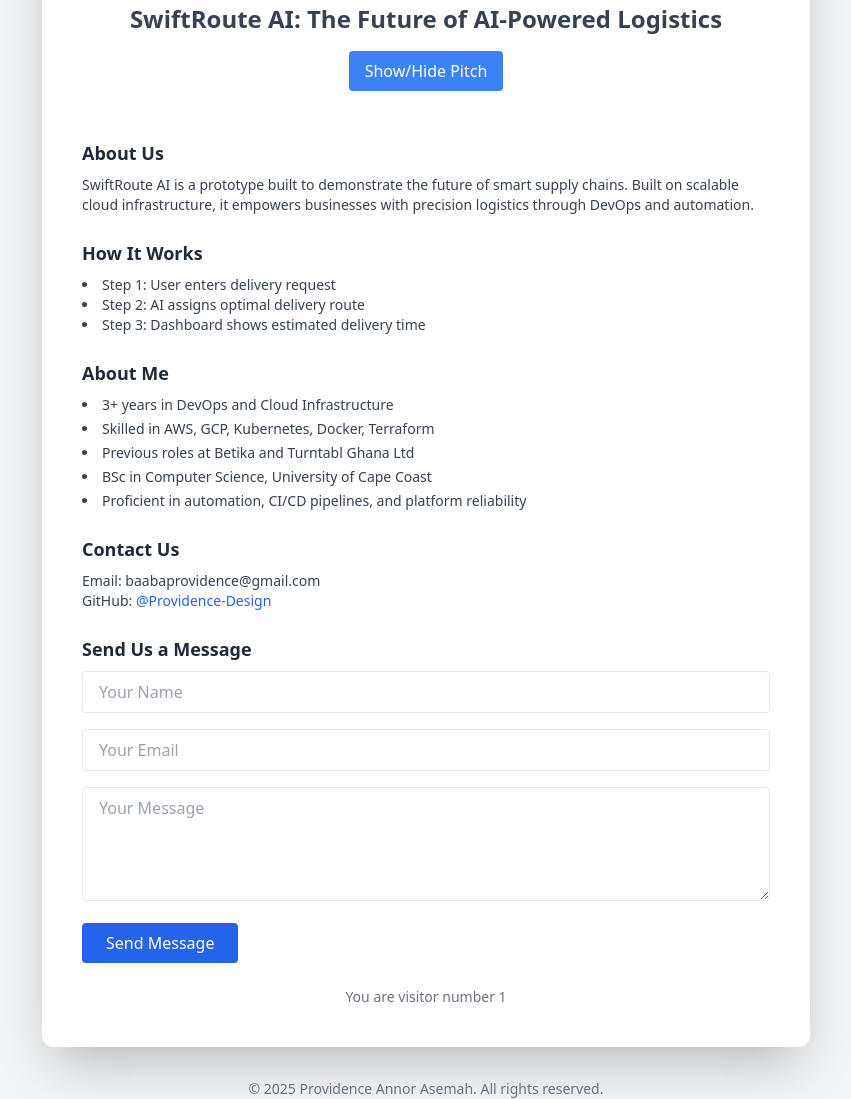
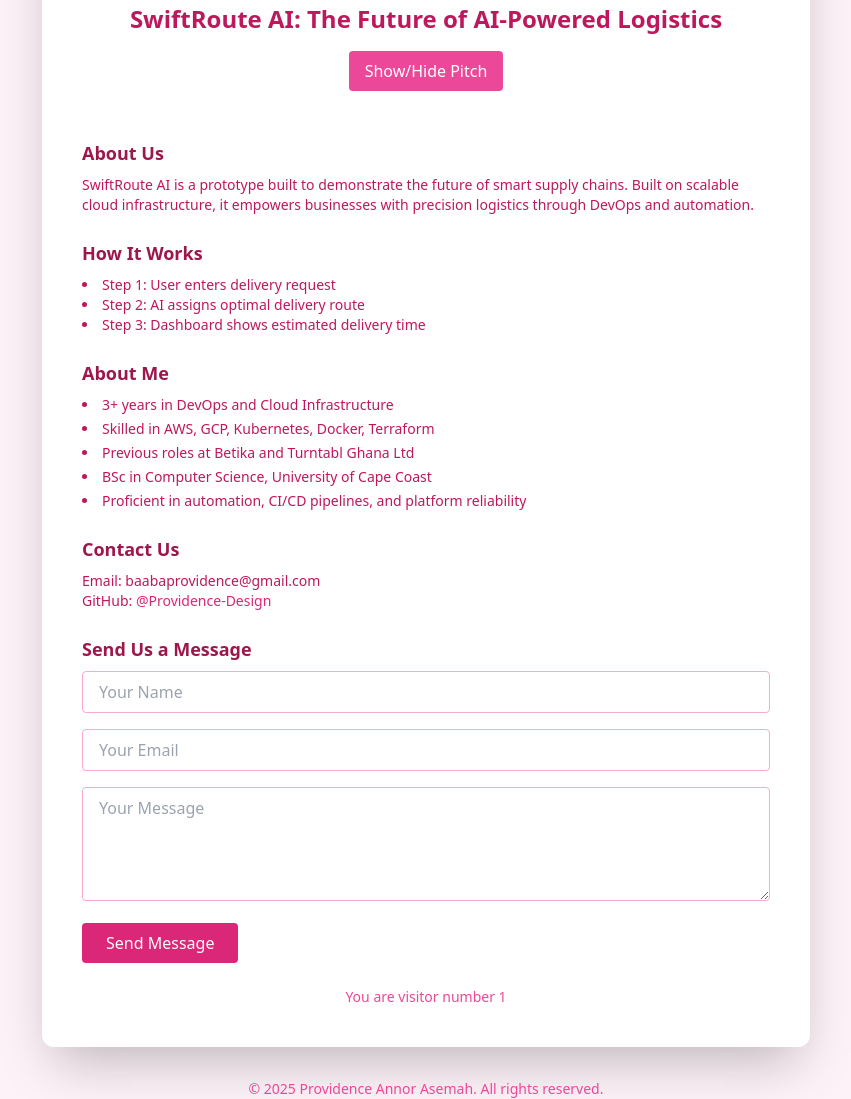
Before and after one commit to Providence-Design/Alt-School-Exams, a plain HTML site: page webapp/index.html in a window 1280 px wide. Shown: the part 273-1372 px from the top of the page, without its empty margins (214-1065 px from the left). Drawn offline with nearby package versions, Linux system fonts and the light colour scheme.

Commit message:
updated index

```diff
--- a/webapp/index.html
+++ b/webapp/index.html
@@ -12,11 +12,11 @@
   </style>
   <link rel="manifest" href="manifest.json">
 </head>
-<body class="text-gray-800 font-sans bg-gray-100">
+<body class="text-gray-800 font-sans bg-pink-50">
 
   <!-- Loader Spinner -->
   <div id="loader" class="fixed inset-0 flex items-center justify-center bg-white z-50">
-    <div class="animate-spin h-12 w-12 border-4 border-blue-500 border-t-transparent rounded-full"></div>
+    <div class="animate-spin h-12 w-12 border-4 border-pink-500 border-t-transparent rounded-full"></div>
   </div>
 
   <!-- Main Content -->
@@ -24,15 +24,15 @@
     <div class="bg-white shadow-2xl rounded-xl p-10 w-full max-w-3xl text-center">
       <img src="profile.jpeg" alt="Providence Annor Asemah" class="w-32 h-32 rounded-full object-cover mx-auto mb-4">
 
-      <h1 class="text-4xl font-bold mb-2 text-blue-600">Providence Annor Asemah</h1>
+      <h1 class="text-4xl font-bold mb-2 text-pink-600">Providence Annor Asemah</h1>
       <h2 class="text-xl font-medium mb-4">Lead Cloud & DevOps Engineer</h2>
-      <h3 class="text-2xl font-semibold text-gray-700 mb-4">SwiftRoute AI: The Future of AI-Powered Logistics</h3>
+      <h3 class="text-2xl font-semibold text-pink-700 mb-4">SwiftRoute AI: The Future of AI-Powered Logistics</h3>
 
-      <button onclick="togglePitch()" class="mb-6 px-4 py-2 bg-blue-500 hover:bg-blue-700 text-white rounded transition duration-300 transform hover:scale-105">
+      <button onclick="togglePitch()" class="mb-6 px-4 py-2 bg-pink-500 hover:bg-pink-600 text-white rounded transition duration-300 transform hover:scale-105">
         Show/Hide Pitch
       </button>
 
-      <div id="pitch" class="hidden text-gray-600 mb-6">
+      <div id="pitch" class="hidden text-pink-600 mb-6">
         <p>
           SwiftRoute AI reimagines logistics with real-time AI routing, predictive load balancing,
           and intelligent delivery networks. It’s designed to reduce delays, cut costs, and transform how goods move across urban and rural areas.
@@ -41,16 +41,16 @@
 
       <!-- About -->
       <div class="text-left mt-6">
-        <h4 class="text-lg font-semibold text-gray-800 mb-2">About Us</h4>
-        <p class="text-sm text-gray-700">
+        <h4 class="text-lg font-semibold text-pink-800 mb-2">About Us</h4>
+        <p class="text-sm text-pink-700">
           SwiftRoute AI is a prototype built to demonstrate the future of smart supply chains. Built on scalable cloud infrastructure, it empowers businesses with precision logistics through DevOps and automation.
         </p>
       </div>
 
       <!-- How It Works -->
       <div class="text-left mt-6">
-        <h4 class="text-lg font-semibold text-gray-800 mb-2">How It Works</h4>
-        <ul class="list-disc list-inside text-gray-700 text-sm">
+        <h4 class="text-lg font-semibold text-pink-800 mb-2">How It Works</h4>
+        <ul class="list-disc list-inside text-pink-700 text-sm">
           <li>Step 1: User enters delivery request</li>
           <li>Step 2: AI assigns optimal delivery route</li>
           <li>Step 3: Dashboard shows estimated delivery time</li>
@@ -59,8 +59,8 @@
 
       <!-- About Me -->
       <div class="text-left mt-6">
-        <h4 class="text-lg font-semibold text-gray-800 mb-2">About Me</h4>
-        <ul class="list-disc list-inside text-sm text-gray-700 space-y-1">
+        <h4 class="text-lg font-semibold text-pink-800 mb-2">About Me</h4>
+        <ul class="list-disc list-inside text-sm text-pink-700 space-y-1">
           <li>3+ years in DevOps and Cloud Infrastructure</li>
           <li>Skilled in AWS, GCP, Kubernetes, Docker, Terraform</li>
           <li>Previous roles at Betika and Turntabl Ghana Ltd</li>
@@ -71,39 +71,48 @@
 
       <!-- Contact Info -->
       <div class="text-left mt-6">
-        <h4 class="text-lg font-semibold text-gray-800 mb-2">Contact Us</h4>
-        <p class="text-sm text-gray-700">Email: baabaprovidence@gmail.com</p>
-        <p class="text-sm text-gray-700">GitHub: <a href="https://github.com/Providence-Design" target="_blank" class="text-blue-600 hover:underline">@Providence-Design</a></p>
+        <h4 class="text-lg font-semibold text-pink-800 mb-2">Contact Us</h4>
+        <p class="text-sm text-pink-700">Email: baabaprovidence@gmail.com</p>
+        <p class="text-sm text-pink-700">
+          GitHub:
+          <a href="https://github.com/Providence-Design" target="_blank" class="text-pink-600 hover:underline">
+            @Providence-Design
+          </a>
+        </p>
       </div>
 
       <!-- Contact Form -->
       <div class="text-left mt-6">
-        <h4 class="text-lg font-semibold text-gray-800 mb-2">Send Us a Message</h4>
+        <h4 class="text-lg font-semibold text-pink-800 mb-2">Send Us a Message</h4>
         <form id="contact-form" action="https://formspree.io/f/moqzrzor" method="POST" class="space-y-4 mt-2">
-          <input type="text" name="name" placeholder="Your Name" required class="w-full px-4 py-2 border rounded">
-          <input type="email" name="email" placeholder="Your Email" required class="w-full px-4 py-2 border rounded">
-          <textarea name="message" placeholder="Your Message" rows="4" required class="w-full px-4 py-2 border rounded"></textarea>
-          <button type="submit" class="bg-blue-600 hover:bg-blue-700 text-white px-6 py-2 rounded transition duration-300 transform hover:scale-105">Send Message</button>
+          <input type="text" name="name" placeholder="Your Name" required class="w-full px-4 py-2 border border-pink-300 rounded">
+          <input type="email" name="email" placeholder="Your Email" required class="w-full px-4 py-2 border border-pink-300 rounded">
+          <textarea name="message" placeholder="Your Message" rows="4" required class="w-full px-4 py-2 border border-pink-300 rounded"></textarea>
+          <button type="submit" class="bg-pink-600 hover:bg-pink-700 text-white px-6 py-2 rounded transition duration-300 transform hover:scale-105">
+            Send Message
+          </button>
         </form>
         <p id="form-response" class="mt-2 text-green-600 font-semibold text-sm"></p>
       </div>
 
       <!-- Visitor Counter -->
-      <p class="text-sm text-gray-500 mt-6">You are visitor number <span id="counter">1</span></p>
+      <p class="text-sm text-pink-500 mt-6">
+        You are visitor number <span id="counter">1</span>
+      </p>
     </div>
 
     <!-- Footer -->
-    <footer class="mt-8 text-sm text-gray-500 text-center">
+    <footer class="mt-8 text-sm text-pink-500 text-center">
       &copy; 2025 Providence Annor Asemah. All rights reserved.
     </footer>
   </div>
 
   <!-- Scroll to Top Button -->
   <button onclick="window.scrollTo({top: 0, behavior: 'smooth'})"
-    class="fixed bottom-5 right-5 bg-blue-500 text-white p-2 rounded-full shadow-lg hidden"
+    class="fixed bottom-5 right-5 bg-pink-500 text-white p-2 rounded-full shadow-lg hidden"
     id="scrollTopBtn">↑</button>
 
-  <!-- Script Section -->
+  <!-- Scripts -->
   <script>
     function togglePitch() {
       const pitch = document.getElementById("pitch");
@@ -116,6 +125,7 @@
 
       const form = document.getElementById("contact-form");
       const response = document.getElementById("form-response");
+
       if (form) {
         form.addEventListener("submit", function (e) {
           response.textContent = "Thank you! Your message has been sent.";
@@ -132,6 +142,5 @@
       });
     });
   </script>
-
 </body>
 </html>
```
